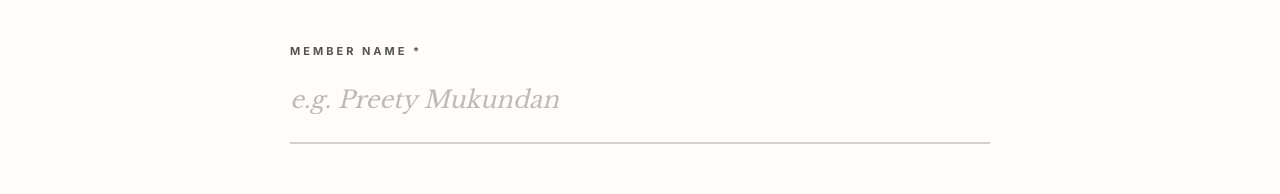
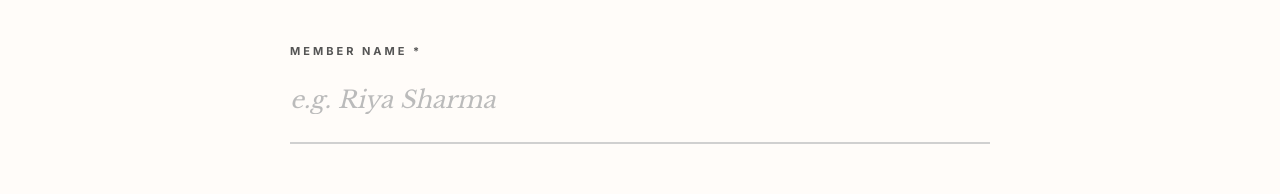
Before and after one commit to adamsyy/flip-frontend, a React (Vite) app: page /onboard in a window 1280 px wide. Shown: the part 750-944 px from the top of the page. Built offline with nearby package versions, Linux system fonts and the light colour scheme; no server answers.

Commit message:
fix: updated name placeholder example to Riya Sharma

```diff
--- a/src/pages/OnboardPage/OnboardPage.tsx
+++ b/src/pages/OnboardPage/OnboardPage.tsx
@@ -159,7 +159,7 @@ export const OnboardPage = () => {
       }}>
         <div className={styles.formGroup}>
           <label>Member Name *</label>
-          <input required type="text" name="name" value={formData.name} onChange={handleInputChange} placeholder="e.g. Preety Mukundan" />
+          <input required type="text" name="name" value={formData.name} onChange={handleInputChange} placeholder="e.g. Riya Sharma" />
         </div>
 
         <div className={styles.formGroup}>
```
